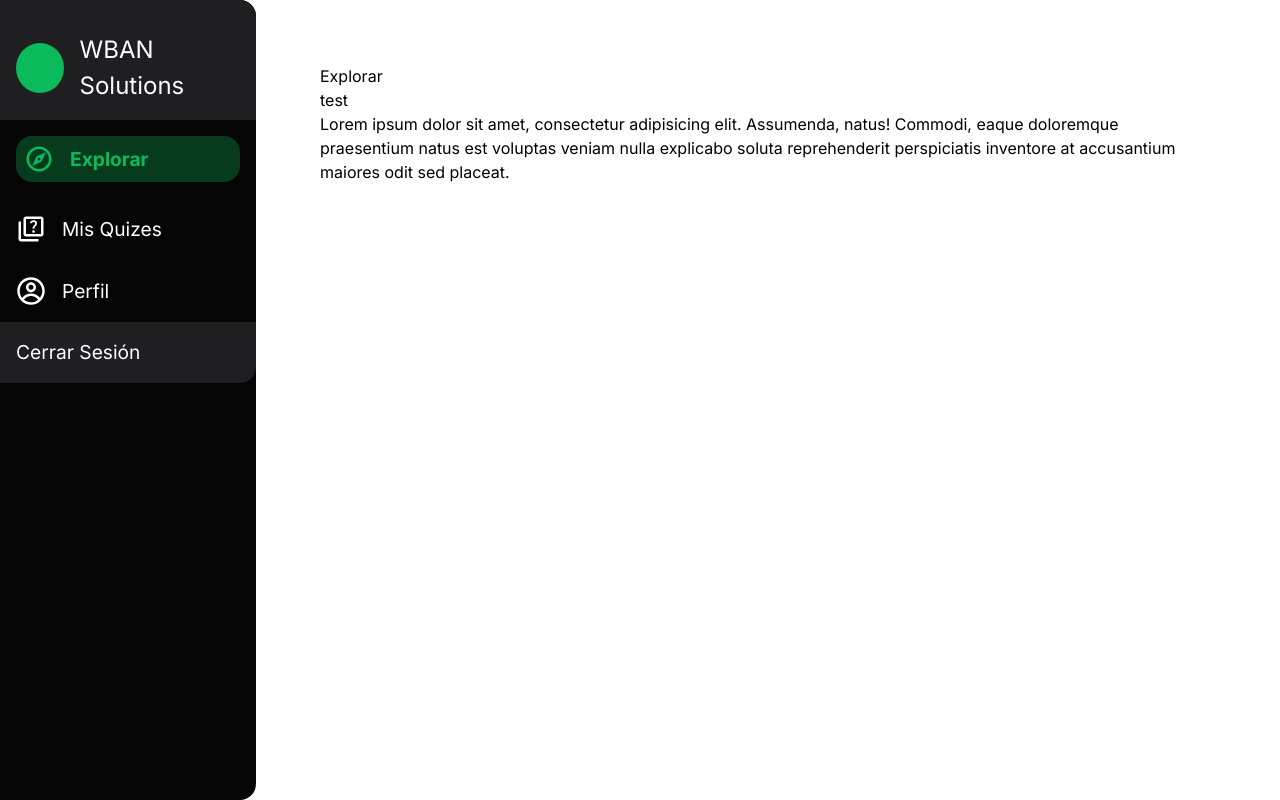
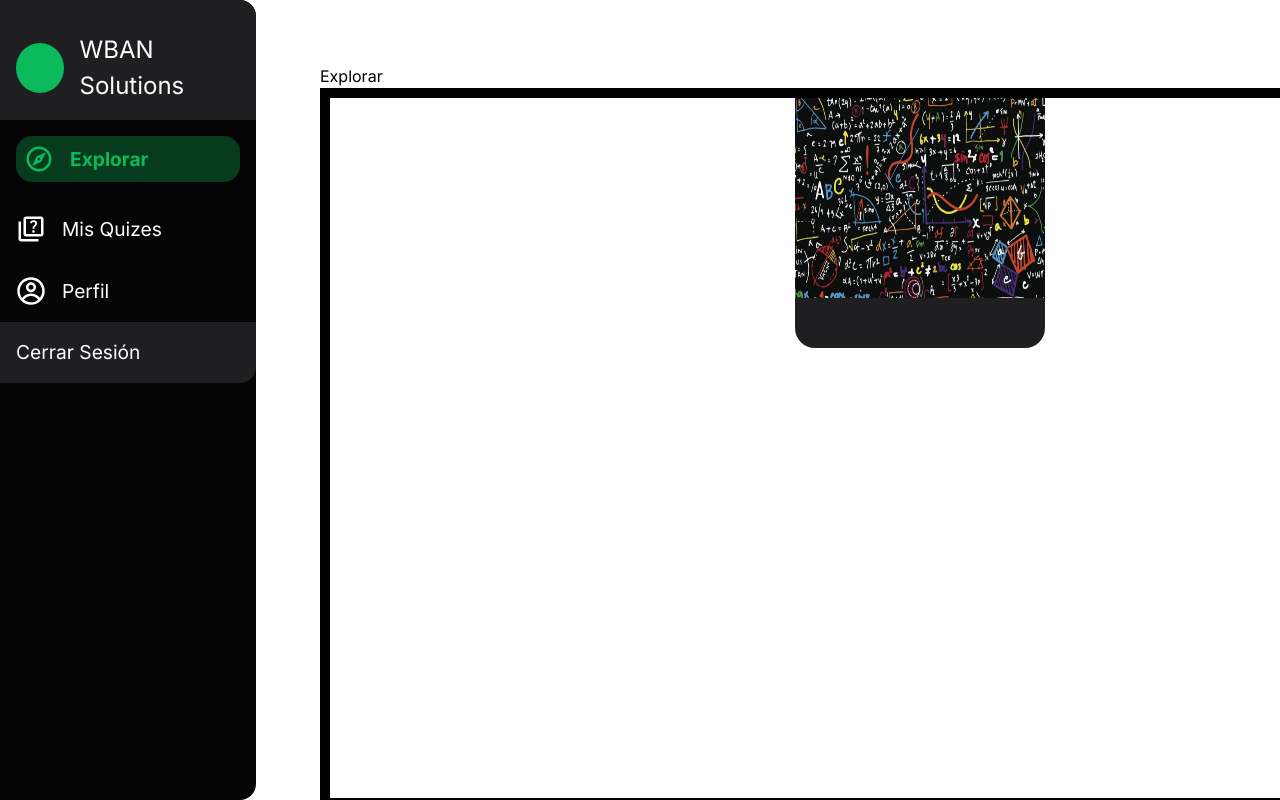
Before and after one commit to CarlosMtz1281/ProyectoK, a Next.js app in the folder proyect-k/: page /dashboard/Explorar in a window 1280 px wide. Built offline with nearby package versions, Linux system fonts and the light colour scheme.

Commit message:
Commit del card para los props

```diff
--- a/proyect-k/src/components/Explorar/card.tsx
+++ b/proyect-k/src/components/Explorar/card.tsx
@@ -1,23 +1,28 @@
 "use-client";
 import React from 'react';
+import "../../styles/QuizConf/QuizConf.css";
+import Image from "next/image"
 
 interface CardProps {
-    title: string;
-    description: string;
-    img: string;
+    autor: string;
+    nombre: string;
+    tema: string;
+
 }
 
 
-export default function Card() {
+export default function Card({nombre, autor, tema}) {
     const onClick = () => {
         console.log("click");
     };
 
     return (
-        <div className="card" >
+        <div className="card">
             <div className="card-content">
-                <h1>test</h1>
-                <p>Lorem ipsum dolor sit amet, consectetur adipisicing elit. Assumenda, natus! Commodi, eaque doloremque praesentium natus est voluptas veniam nulla explicabo soluta reprehenderit perspiciatis inventore at accusantium maiores odit sed placeat.</p>
+                <a>
+                    <Image src="/matematicas.jpg" width={250} height={250} className="card-img" alt="foto"/>
+                    <p className="card-text">{nombre}</p>
+                </a>
             </div>
         </div>
     );
--- /dev/null
+++ b/proyect-k/src/styles/QuizConf/QuizConf.css
@@ -0,0 +1,26 @@
+.card{
+    display: flex;
+    justify-content: space-evenly;
+    flex-wrap: wrap;
+    align-content: flex-start;;
+    width: 150vh;
+    height: 90vh;
+    border: 10px solid black;
+}
+.card-content{
+    width: 250px;
+    height: 250px;
+    font-size: 2em;
+    border-radius: 20px;
+    background-color: #1f1f22;
+}
+.card-content:hover{
+    box-shadow: 0 0 20px #0bbb5b;
+}
+.card-text{
+    color: #0bbb5b;
+    text-align: center;
+}
+.card-img{
+    height: 200px;
+}
```
Also changed, not shown: proyect-k/public/matematicas.jpg (added).
